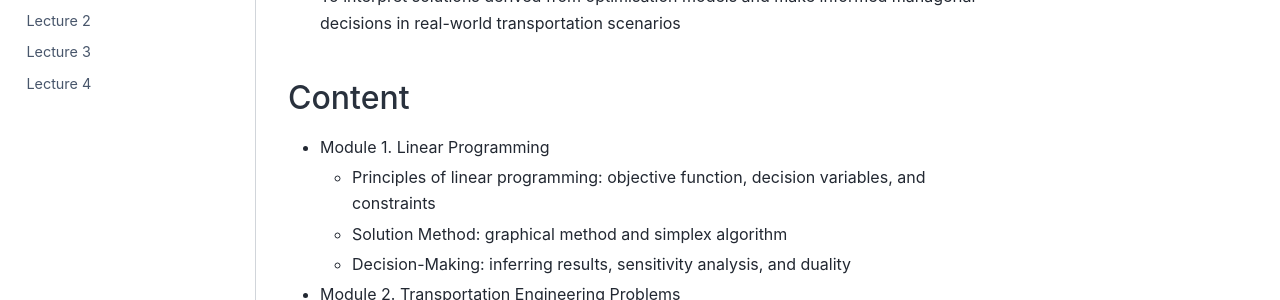
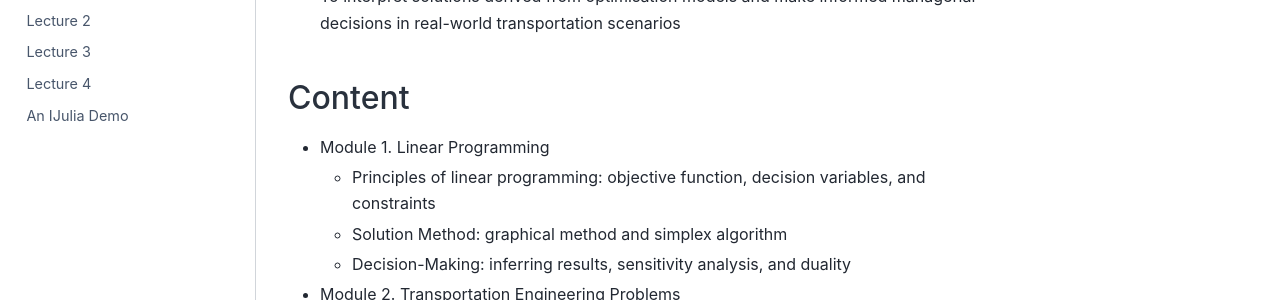
Before and after one commit to anmpahwa/CE5972, a Jupyter Book: the page built from book/intro.ipynb, in a window 1280 px wide. Shown: the part 392-692 px from the top of the page. Built offline with Jupyter Book 1.0.4 settings and Sphinx 7.4.7 and the Sphinx Book theme 1.1.4, drawn with Linux system fonts in a browser that asks for light colours; comment, search, counter and statistics services are not loaded.

Commit message:
add demo.ipynb

```diff
--- a/book/_toc.yml
+++ b/book/_toc.yml
@@ -8,3 +8,4 @@ parts:
     - file: content/lecture_02.ipynb
     - file: content/lecture_03.ipynb
     - file: content/lecture_04.ipynb
+    - file: content/demo.ipynb
```
Also changed, not shown: book/content/demo.ipynb (added).
